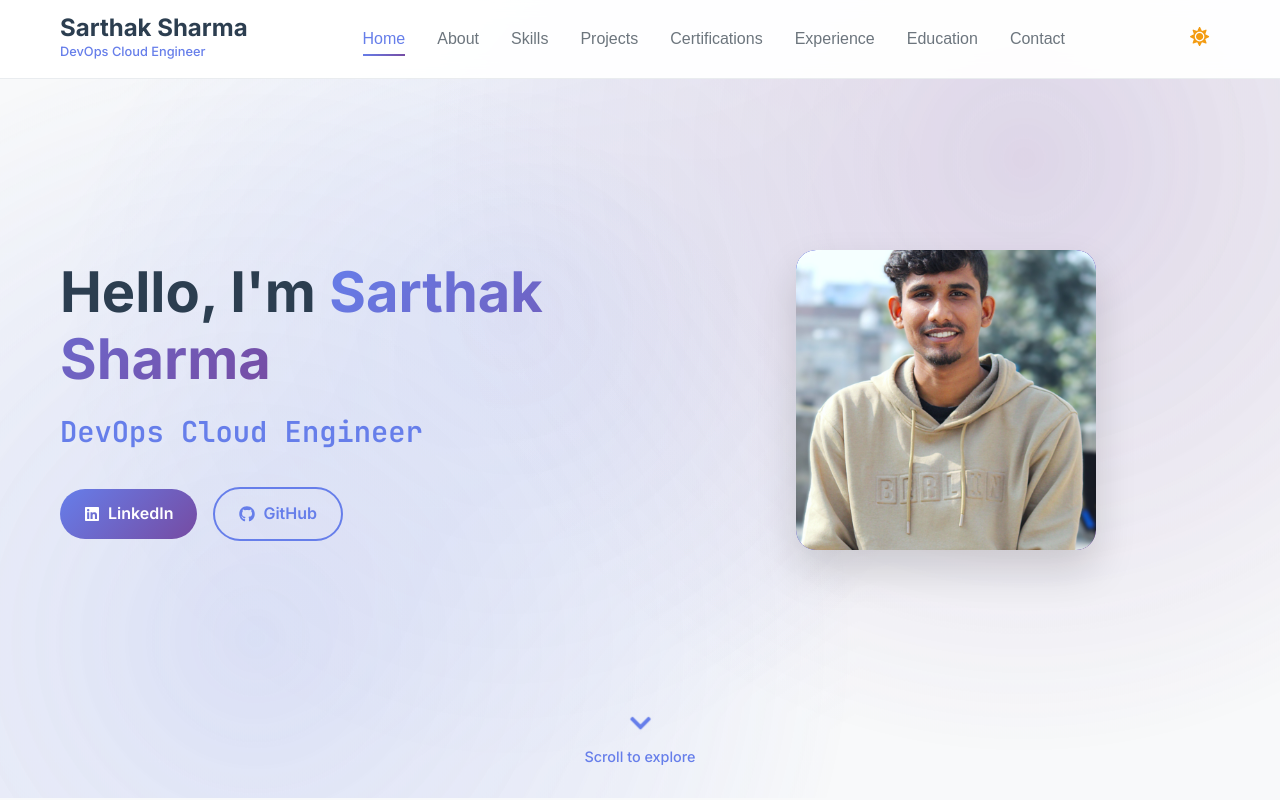
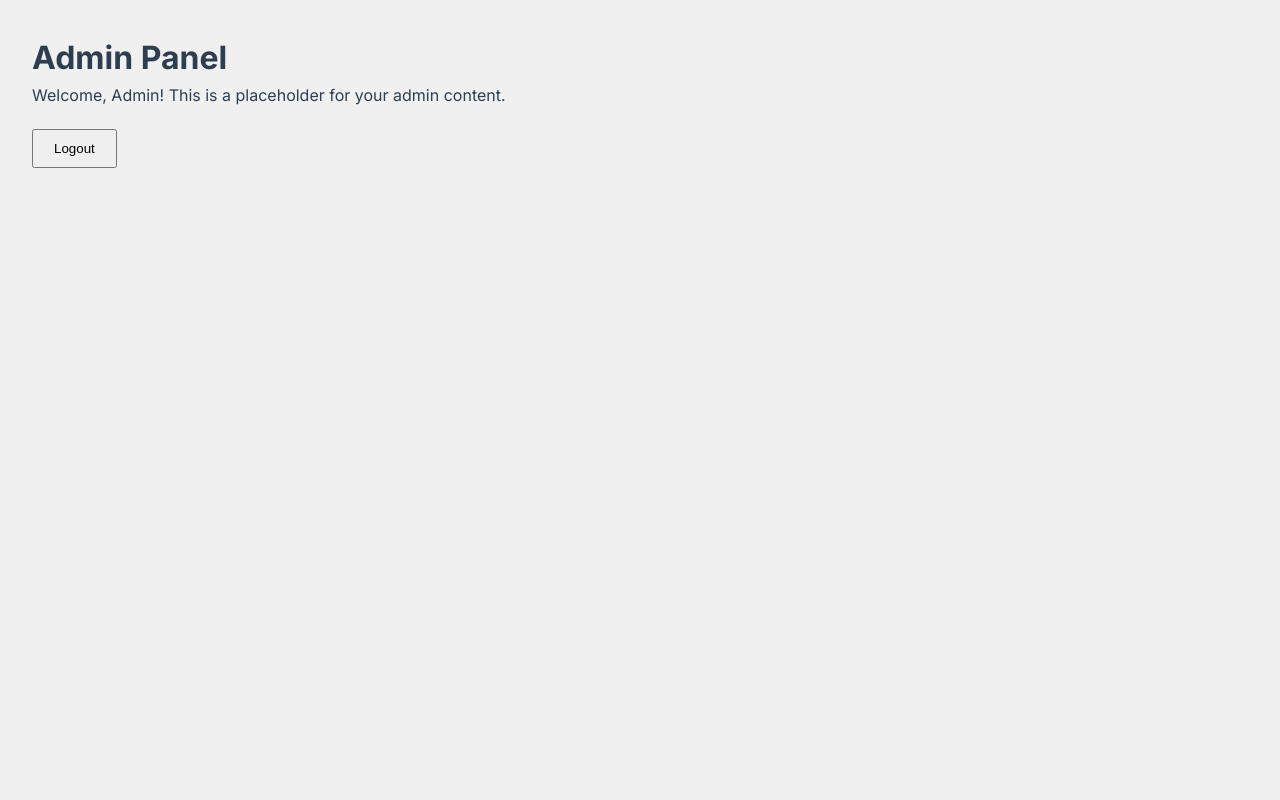
Before and after one commit to SarthakSharma007/Personal-portfolio-webpage-devops, a React (Create React App) app in the folder client/: page /admin in a window 1280 px wide. Shown: the top 800 px of the page. Built offline with nearby package versions, Linux system fonts and the light colour scheme; no server answers; sample sign-in values are in the browser's storage.

Commit message:
Initial commit - upload project files

```diff
--- a/client/src/App.js
+++ b/client/src/App.js
@@ -1,6 +1,7 @@
-import React from 'react'; // <-- 1. REMOVE { useContext }
-import { Routes, Route } from 'react-router-dom';
-import { useTheme } from './contexts/ThemeContext'; // <-- 2. IMPORT useTheme INSTEAD
+import React from 'react';
+// --- FIX: Add 'useNavigate' to the import list ---
+import { Routes, Route, Navigate, useNavigate } from 'react-router-dom';
+import { useTheme } from './contexts/ThemeContext';
 import Navbar from './components/Navbar';
 import Home from './components/Home';
 import About from './components/About';
@@ -15,7 +16,44 @@ import ScrollToTop from './components/ScrollToTop';
 import Login from './components/Login';
 import './App.css';
 
-// This component is correct
+// --- Simple Admin Panel Placeholder ---
+const AdminPanel = () => {
+  const navigate = useNavigate(); // Hook for navigation
+
+  const handleLogout = () => {
+    localStorage.removeItem('token'); // Clear the token
+    navigate('/login'); // Redirect to login page
+  };
+
+  return (
+    <div style={{ padding: '2rem', minHeight: '100vh', background: '#f0f0f0' }}>
+      <h1>Admin Panel</h1>
+      <p>Welcome, Admin! This is a placeholder for your admin content.</p>
+      {/* Add a simple logout button */}
+      <button
+        onClick={handleLogout}
+        style={{ padding: '10px 20px', marginTop: '20px', cursor: 'pointer' }}
+      >
+        Logout
+      </button>
+    </div>
+  );
+};
+// --- End Admin Panel Placeholder ---
+
+// --- Protected Route Component (Basic Example) ---
+const ProtectedRoute = ({ children }) => {
+  const token = localStorage.getItem('token');
+  if (!token) {
+    // If no token, redirect to login
+    return <Navigate to="/login" replace />;
+  }
+  // If token exists, render the child component (AdminPanel)
+  return children;
+};
+// --- End Protected Route Component ---
+
+
 const HomePage = () => {
   return (
     <>
@@ -36,16 +74,26 @@ const HomePage = () => {
   );
 };
 
-// 3. UPDATE THE APP COMPONENT TO USE THE HOOK
 function App() {
-  const { theme } = useTheme(); // <-- 4. USE THE HOOK
+  const { theme } = useTheme();
 
-  // This line will now work
   return (
     <div className={`App ${theme}`}>
       <Routes>
         {/* Route for the login page */}
         <Route path="/login" element={<Login />} />
+
+        {/* --- FIX: Add the Admin Panel Route --- */}
+        {/* Wrap AdminPanel with ProtectedRoute */}
+        <Route
+          path="/admin"
+          element={
+            <ProtectedRoute>
+              <AdminPanel />
+            </ProtectedRoute>
+          }
+        />
+        {/* --- END FIX --- */}
 
         {/* Route for all other paths (your main portfolio) */}
         <Route path="/*" element={<HomePage />} />
--- a/client/src/components/Login.js
+++ b/client/src/components/Login.js
@@ -26,15 +26,27 @@ const Login = () => {
         password,
       });
 
-      // Your api.js interceptor should automatically save the token
-      console.log('Login successful:', response.data);
+      // Check if login was successful based on the response structure
+      // Assuming the server sends back { success: true, token: '...' }
+      if (response.data && response.data.success && response.data.token) {
+        console.log('Login successful:', response.data);
+        // Store the token in localStorage
+        localStorage.setItem('token', response.data.token);
 
-      // Redirect to home page after login
-      navigate('/');
+        // --- FIX: Redirect to the admin panel page after login ---
+        navigate('/admin');
+        // --- END FIX ---
+
+      } else {
+        // Handle cases where the API call succeeded but login failed logically
+        setError(response.data.message || 'Login failed. Please check your credentials.');
+      }
 
     } catch (err) {
-      const errorMessage = err.response?.data?.error || 'Login failed. Please check your credentials.';
+      // Handle network errors or server errors (e.g., 401, 500)
+      const errorMessage = err.response?.data?.message || 'Login failed. Please check your credentials or server status.';
       setError(errorMessage);
+      console.error('Login error:', err.response || err.message); // Log more details
     } finally {
       setLoading(false);
     }
@@ -56,6 +68,7 @@ const Login = () => {
             onChange={(e) => setEmail(e.target.value)}
             required
             autoComplete="email"
+            aria-label="Admin Email"
           />
         </div>
 
@@ -68,6 +81,7 @@ const Login = () => {
             onChange={(e) => setPassword(e.target.value)}
             required
             autoComplete="current-password"
+            aria-label="Admin Password"
           />
         </div>
 
```
